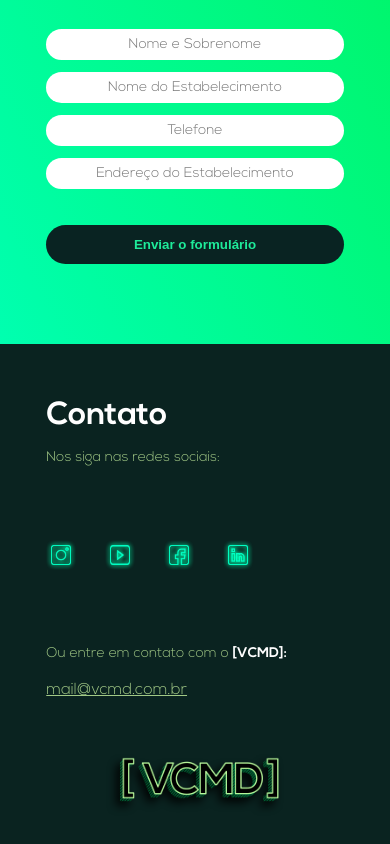
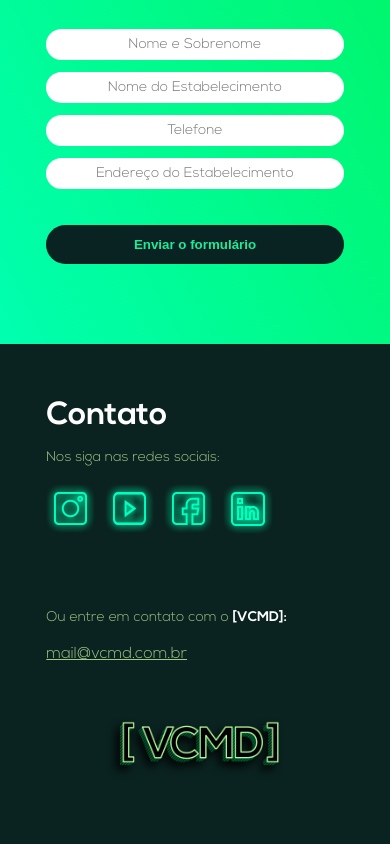
Before and after one commit to PatrickO98/VCMD, a website: page development/index.html in a window 390 px wide. Shown: the part 3202-4046 px from the top of the page. Drawn offline with nearby package versions, Linux system fonts and the light colour scheme; files that its build step writes are made by us from their sources; files whose address does not match are found by name.

Commit message:
Make minor adjusts on contact section

```diff
--- a/development/sass/style.scss
+++ b/development/sass/style.scss
@@ -736,6 +736,15 @@ main {
                         color: #a2c986;
                         font-size: 14px;
                     }
+
+                    .social {
+                        a {
+                            img {
+                                width: 100%;
+                                margin-top: 0;
+                            }
+                        }
+                    }
                 }
 
                 img {
```
